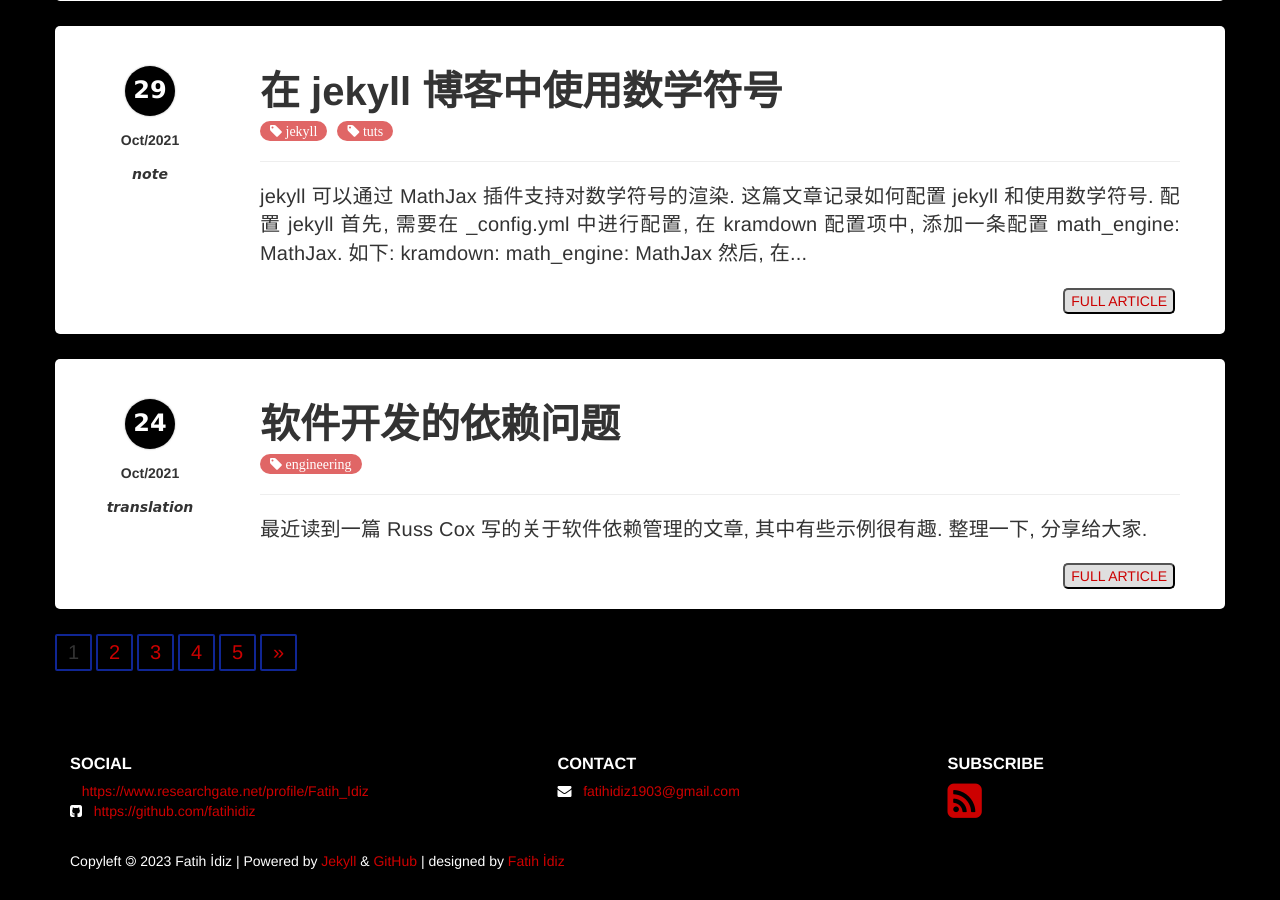
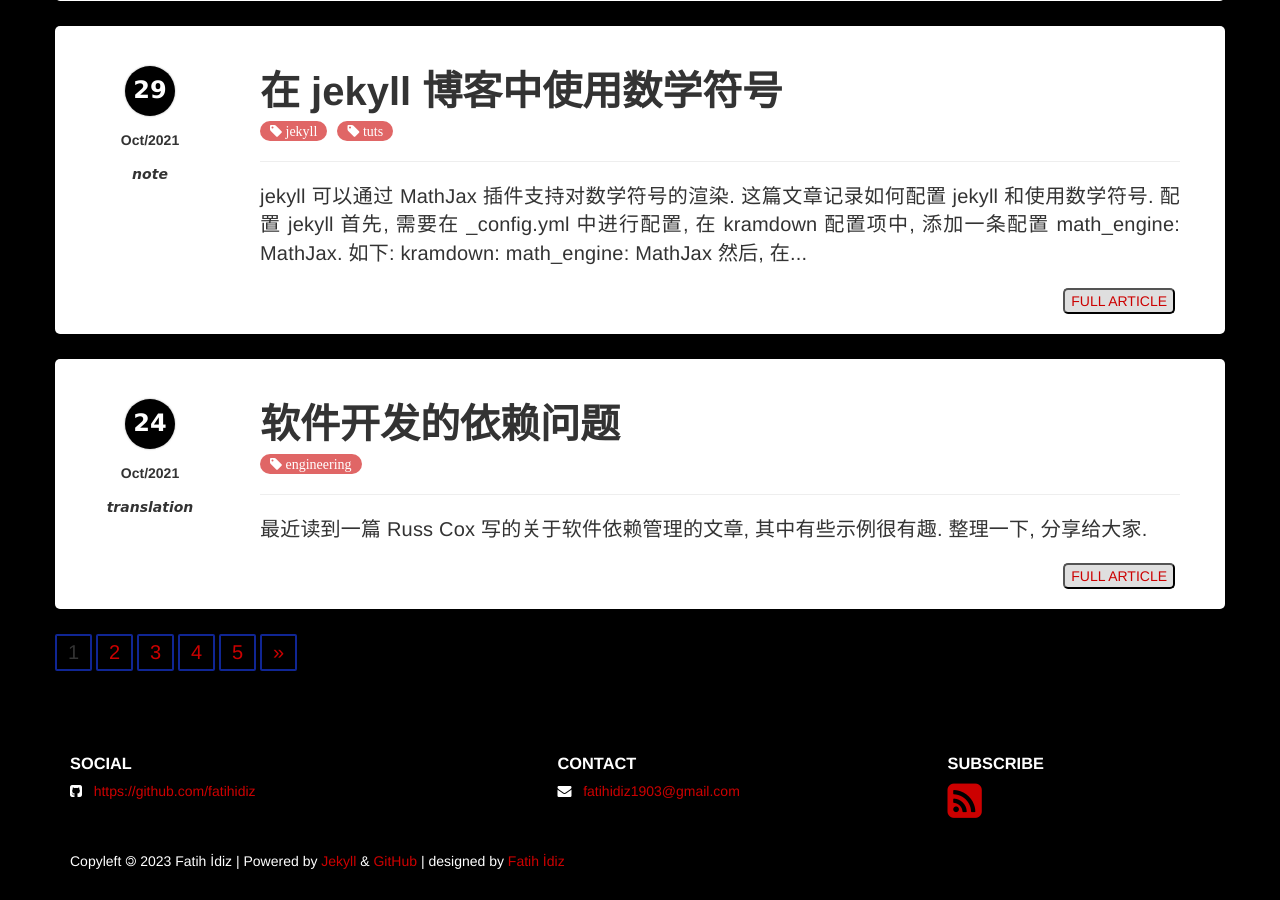
Before and after one commit to fatihidiz/fatihidiz-unifreak.github.io, a Jekyll site: the page built from index.html, in a window 1280 px wide and 900 px high, scrolled down 1258 px. Built offline with Jekyll 4.4.1, drawn with Linux system fonts in a browser that asks for light colours; the list of posts is cut into pages by our own code.

Commit message:
Update me.yml

```diff
--- a/_data/me.yml
+++ b/_data/me.yml
@@ -23,7 +23,6 @@ contact:
   # - {name: "Mobile", icon-class: "fa fa-phone-square", text: "153 6999 7084", link: "tel: 15369997084"}
   - {name: "Email", icon-class: "fa fa-envelope", text: "fatihidiz1903@gmail.com", link: "mailto: fatihidiz1903@gmail.com"}
 social:
-  - {name: "ResearchGate", icon-class: "fa fa-researchgate", text: "https://www.researchgate.net/profile/Fatih_Idiz", link: "https://www.researchgate.net/profile/Fatih_Idiz"}
   - {name: "GitHub", icon-class: "fa fa-github-square", text: "https://github.com/fatihidiz", link: "https://github.com/fatihidiz"}
   # - {name: "StackOverflow", icon-class: "fa fa-stack-overflow", text: "stack-overflow", link: "https://stackoverflow.com/users/3776039/unifreak"}
   # - {name: "QQ", icon-class: "fa fa-qq", text: "744910240", link: "https://user.qzone.qq.com/744910240"}
```
